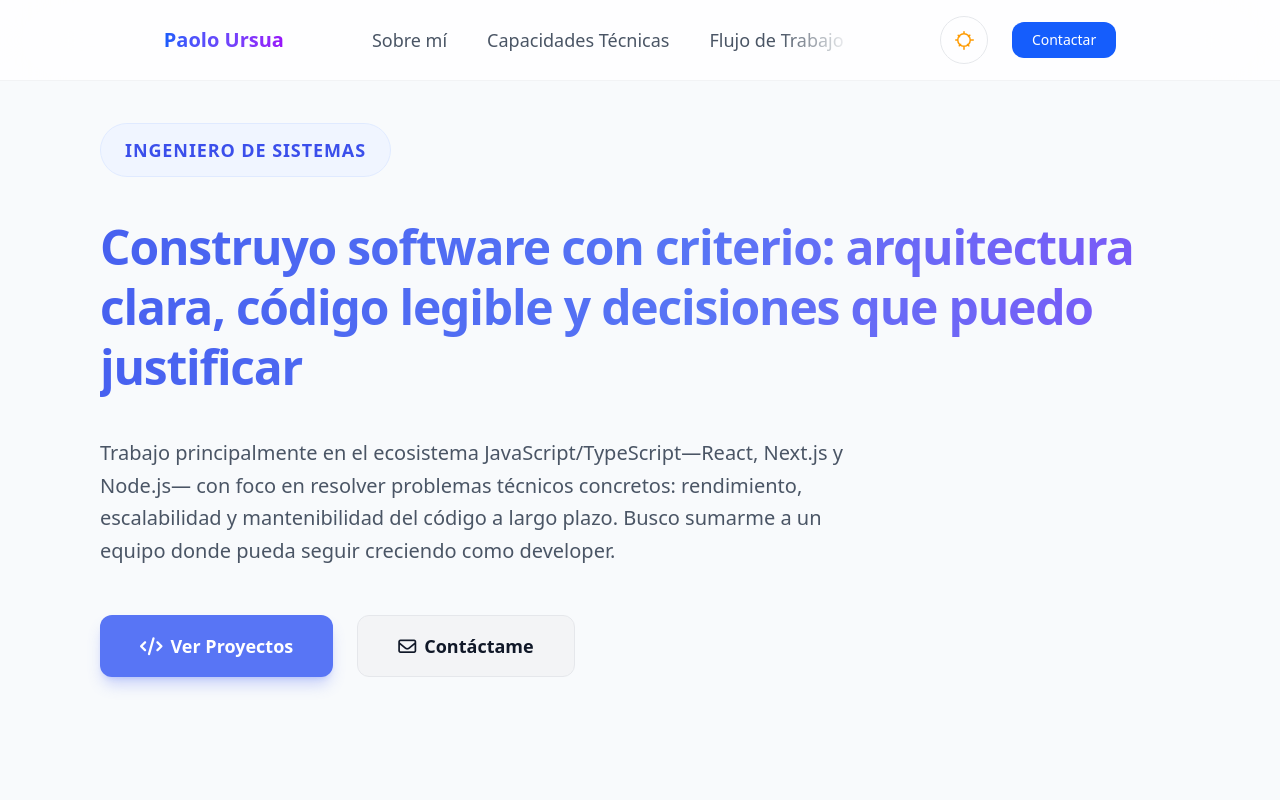
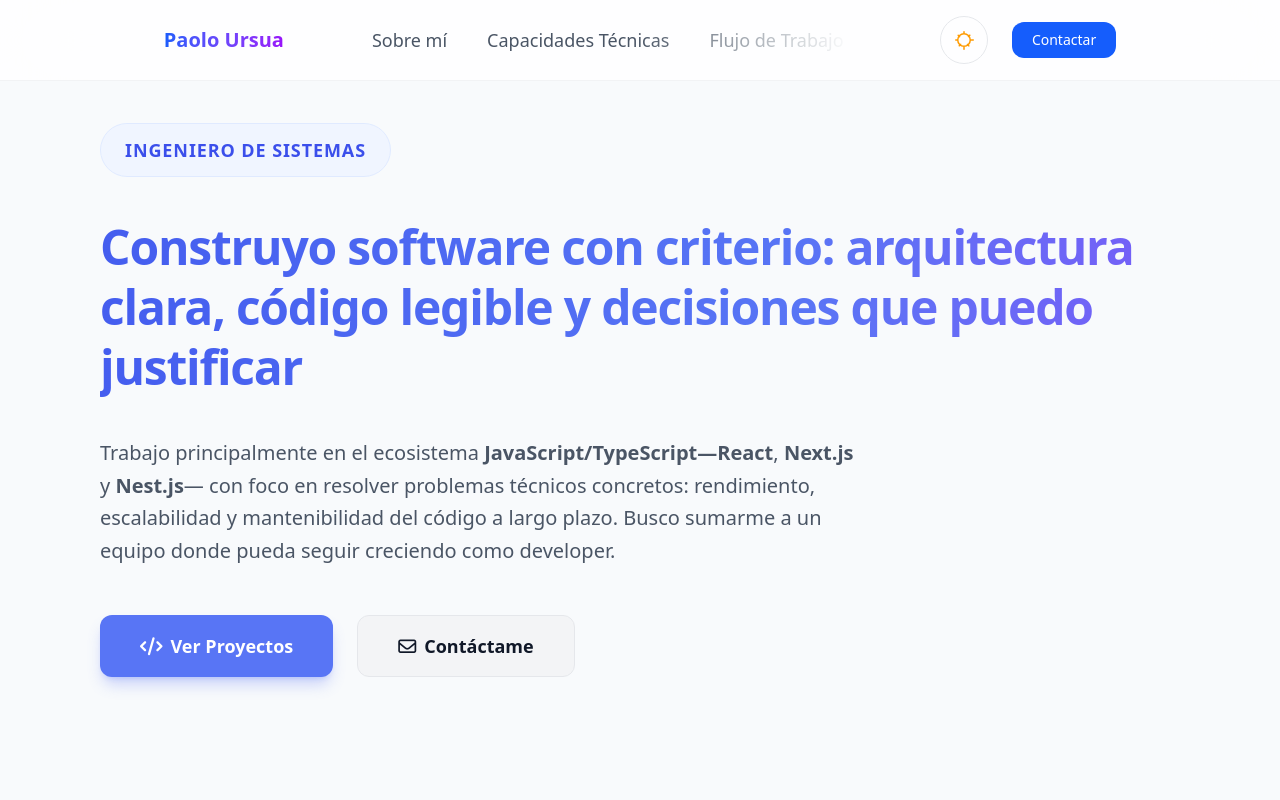
Before and after one commit to AlessUDC/miPortafolio, a Next.js app: page / in a window 1280 px wide. Shown: the top 800 px of the page. Built offline with nearby package versions, Linux system fonts and the light colour scheme.

Commit message:
refactor: update contact details, adjust header mask intensity, and emphasize tech stack in hero section

```diff
--- a/src/components/Contact.tsx
+++ b/src/components/Contact.tsx
@@ -100,7 +100,7 @@ export default function Contact() {
                         Hablemos sobre cómo puedo aportar a tu equipo <br className="hidden $inline-block" />
                     </h2>
                     <p className="mt-6 text-gray-400 max-w-2xl mx-auto text-base md:text-lg font-light">
-                        Abierto a posiciones como developer frontend, backend o fullstack, y a conversaciones sobre proyectos técnicos. La forma más directa es por correo o LinkedIn.
+                        Abierto a posiciones como developer frontend, backend o fullstack, y a conversaciones sobre proyectos técnicos.
                     </p>
                 </motion.div>
 
--- a/src/components/Header.tsx
+++ b/src/components/Header.tsx
@@ -116,7 +116,7 @@ export default function Header() {
                             2xl:[-webkit-mask-image:none]
                             ${atEnd
                                 ? "[mask-image:none] [-webkit-mask-image:none]"
-                                : "[mask-image:linear-gradient(to_right,black_0%,black_85%,transparent_100%)] [-webkit-mask-image:linear-gradient(to_right,black_0%,black_85%,transparent_100%)]"
+                                : "[mask-image:linear-gradient(to_right,black_0%,black_85%,transparent_100%)] [-webkit-mask-image:linear-gradient(to_right,black_0%,black_55%,transparent_100%)]"
                             }
                         `}
                     >
--- a/src/components/Hero.tsx
+++ b/src/components/Hero.tsx
@@ -16,7 +16,7 @@ export default function Hero() {
         </h1>
 
         <p className="text-sm min-[410px]:text-base md:text-xl lg:text-3xl xl:text-xl font-light text-gray-600 dark:text-gray-400 text-left mb-8 max-w-2xl lg:max-w-3xl leading-relaxed">
-          Trabajo principalmente en el ecosistema JavaScript/TypeScript—React, Next.js y Node.js— con foco en resolver problemas técnicos concretos: rendimiento, escalabilidad y mantenibilidad del código a largo plazo. Busco sumarme a un equipo donde pueda seguir creciendo como developer.
+          Trabajo principalmente en el ecosistema <span className="font-black">JavaScript/TypeScript—React</span>, <span className="font-black">Next.js</span> y <span className="font-black">Nest.js</span>— con foco en resolver problemas técnicos concretos: rendimiento, escalabilidad y mantenibilidad del código a largo plazo. Busco sumarme a un equipo donde pueda seguir creciendo como developer.
         </p>
 
         <div className="flex flex-col sm:flex-row gap-4 min-[410px]:gap-6 w-full sm:w-auto">
```
